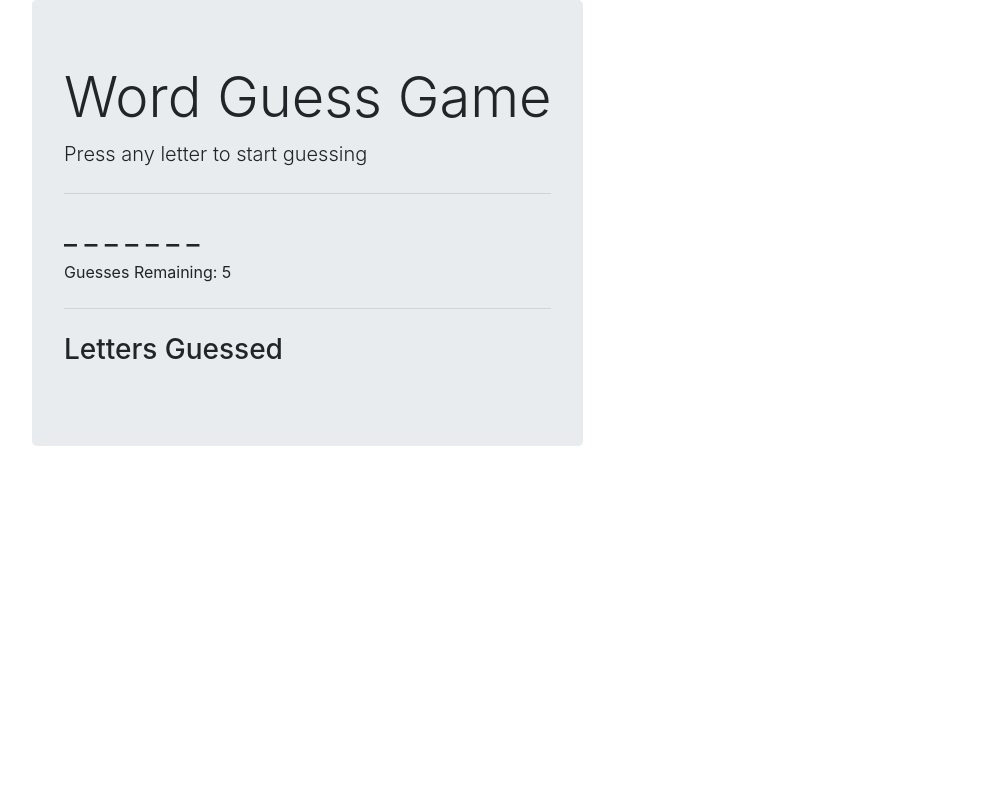
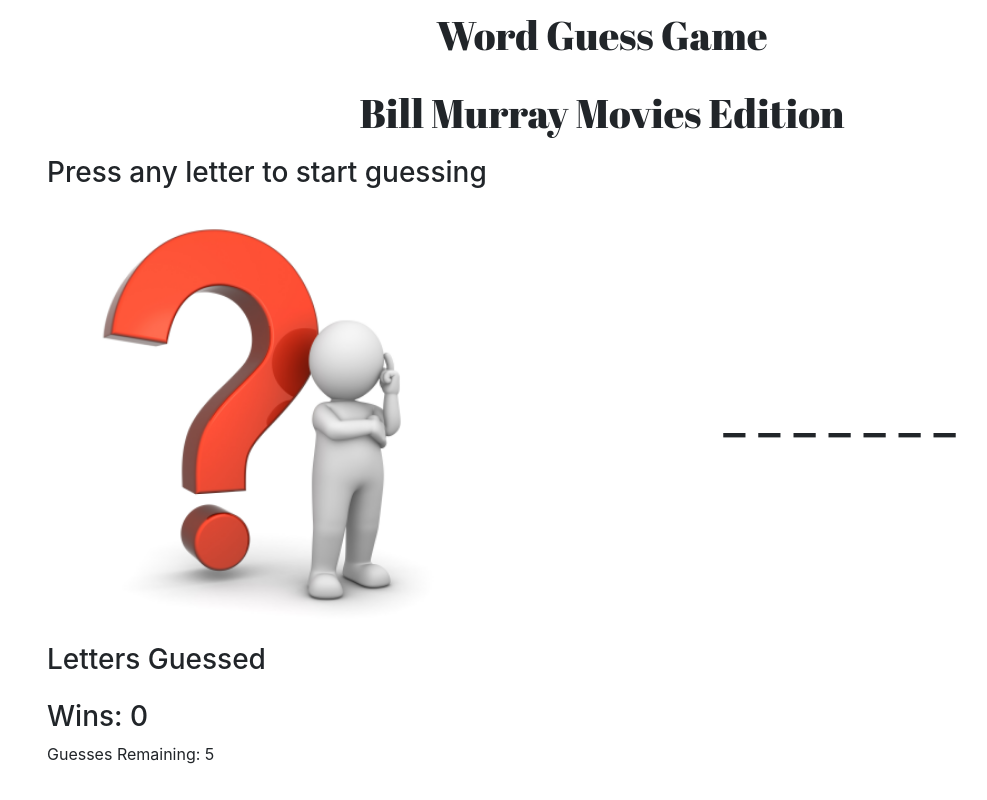
Before and after one commit to chrisducey01/Word-Guess-Game, a plain HTML site: page index.html in a window 1280 px wide. Shown: the whole page, without its empty margins (38-1025 px from the left). Drawn offline with nearby package versions, Linux system fonts and the light colour scheme.

Commit message:
Began bootstrap layout of html and fixed js code to account for spaces in word to guess.

```diff
--- a/assets/css/style.css
+++ b/assets/css/style.css
@@ -0,0 +1,14 @@
+h1{
+    font-family: 'Abril Fatface', cursive;
+    text-align:center;
+    line-height: 1.75;
+}
+
+img{
+    width: 100%;
+}
+
+h2{
+    text-align: center;
+    font-size: 48px;
+}
--- a/assets/javascript/game.js
+++ b/assets/javascript/game.js
@@ -5,7 +5,7 @@
 const maxGuesses = 5;
 
 //globals used throughout each round
-var wordsToGuess = ["Dorothy", "Sophia", "Blanche", "Rose"];
+var wordsToGuess = ["Stripes","Ghostbusters","Groundhog Day","Caddyshack","Lost in Translation","Scrooged","Kingpin","What About Bob","Zombieland","Meatballs"];
 var wordsGuessed = [];  //keep track of words guessed as user successfully moves through them
 var wordToGuess;  //the word to guess for each game, pulled from the array
 var guessesRemaining;
@@ -21,12 +21,12 @@ var wrongLettersGuessed = [];   //subset of letters guessed that  are letters no
 var gameBoardWordDisplay = [];  //starts by displaying the word masked with "_" for each letter
 var letterGuessed;
 
-
 //grab elements from the html by id
 var instructionTextObject = document.getElementById("instructions");
 var lettersObject = document.getElementById("letters");
 var guessesObject = document.getElementById("guesses");
 var guessedLettersObject = document.getElementById("guessedLetters");
+var scoreObject = document.getElementById("score");
 
 /*
   FUNCTIONS GO BELOW HERE
@@ -56,7 +56,13 @@ function getNewWord() {
 function buildMaskedWord(word) {
     var maskedWord = [];
     for (var i = 0; i < word.length; i++) {
-        maskedWord.push("_");
+        console.log(word[i]);
+        if(word[i] === " "){
+            maskedWord.push("|");
+        }
+        else{
+            maskedWord.push("_");
+        }
     }
     return maskedWord;
 }
@@ -70,7 +76,7 @@ function findLetterOccurences(array, letter) {
             indexPos = array.toLowerCase().indexOf(letter);
         }
         else {
-            indexPos = array.indexOf(letter, indexPos + 1);
+            indexPos = array.toLowerCase().indexOf(letter, indexPos + 1);
         }
 
         if (indexPos > -1) {
@@ -113,6 +119,7 @@ function initGameTurn() {
 
 function initNewGame(){
     winCount = 0;
+    scoreObject.textContent = winCount;
     allWordsGuessed = false;
     currentWordGuessed = false;
     gameOver = false;
@@ -166,6 +173,8 @@ document.onkeyup = function (event) {
                 if (gameBoardWordDisplay.indexOf("_") === -1) {
                     currentWordGuessed = true;
                     winCount++;
+                    scoreObject.textContent = winCount;
+                    wordsGuessed.push(wordToGuess);
                     instructionText = "Nice job you guessed the word!  Press any key to guess a new word.";
                     instructionTextObject.textContent = instructionText;
                 }
--- a/index.html
+++ b/index.html
@@ -5,12 +5,65 @@
     <title>Word Guess Game</title>
     <link rel="stylesheet" href="https://stackpath.bootstrapcdn.com/bootstrap/4.3.1/css/bootstrap.min.css"
         integrity="sha384-ggOyR0iXCbMQv3Xipma34MD+dH/1fQ784/j6cY/iJTQUOhcWr7x9JvoRxT2MZw1T" crossorigin="anonymous">
+    <link href="https://fonts.googleapis.com/css?family=Abril+Fatface&display=swap" rel="stylesheet">
+    <link href="assets/css/style.css" rel="stylesheet">
 </head>
 
 <body>
     <div class="container">
         <div class="row">
-            <div class="jumbotron">
+            <div class="col-12">
+                <h1>Word Guess Game</h1>
+            </div>
+        </div>
+        <div class="row">
+            <div class="col-12">
+                <h1>Bill Murray Movies Edition</h1>
+            </div>
+        </div>
+        <div class="row">
+            <div class="col-12">
+                <h3 id="instructions">
+                    </h1>
+            </div>
+        </div>
+        <div class="row">
+            <div class="col-5">
+                <img src="assets/images/question_mark.png" alt="Answer Image">
+            </div>
+            <div class="col-7 m-auto">
+                <h2 id="letters">HHHHHH</h2>
+            </div>
+        </div>
+        <div class="row">
+            <div class="col-12">
+                <h3>Letters Guessed</h3>
+            </div>
+        </div>
+        <div class="row">
+            <div class="col-12">
+                <p id="guessedLetters"></p>
+            </div>
+        </div>
+        <div class="row">
+            <div class="col-12">
+                <h3>Wins: <span id="score"></span></h3>
+            </div>
+        </div>
+        <div class="row">
+            <div class="col-12">
+                <p id="guesses"></p>
+            </div>
+        </div>
+
+    </div>
+
+    <script type="text/javascript" src="assets/javascript/game.js"></script>
+</body>
+
+</html>
+
+<!-- <div class="jumbotron">
                 <h1 class="display-4">Word Guess Game</h1>
                 <p class="lead" id="instructions">Press any key to begin playing</p>
                 <hr class="my-4">
@@ -19,11 +72,6 @@
                 <hr class="my-4">
                 <h3>Letters Guessed</h3>
                 <p id="guessedLetters"></p>
-            </div>
-        </div>
-    </div>
-
-    <script type="text/javascript" src="assets/javascript/game.js"></script>
-</body>
-
-</html>
+                <hr class="my-4">
+                <h3>Wins: <span id="score"></span></h3>
+            </div> -->
```
Also changed, not shown: assets/images/question_mark.png (added).
